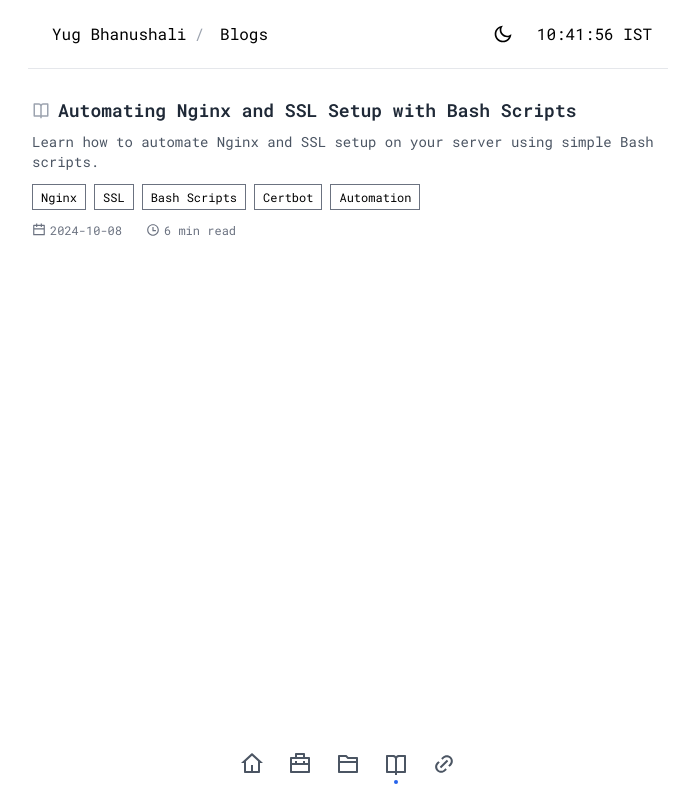
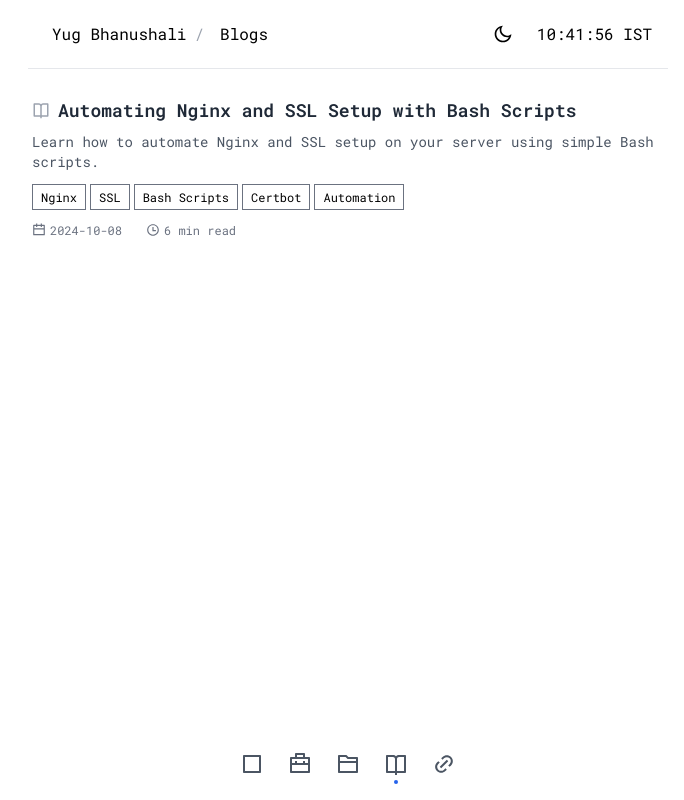
Before and after one commit to YugBhanushali/v2-portfolio, a Next.js app: page /blogs in a window 1280 px wide. Shown: the whole page, without its empty margins (292-976 px from the left). Built offline with nearby package versions, Linux system fonts and the light colour scheme.

Commit message:
some changes

```diff
--- a/app/layout.tsx
+++ b/app/layout.tsx
@@ -31,7 +31,7 @@ export default function RootLayout({
       <body className={inter.className}>
         <ThemeProvider
           attribute="class"
-          // defaultTheme="system"
+          defaultTheme="system"
           enableSystem
           disableTransitionOnChange
         >
--- a/app/socials/page.tsx
+++ b/app/socials/page.tsx
@@ -19,7 +19,11 @@ interface SocialLink {
 }
 
 const socialLinks: SocialLink[] = [
-  { name: "Email", icon: RiMailLine, href: "mailto:your.email@example.com" },
+  {
+    name: "Email",
+    icon: RiMailLine,
+    href: "mailto:yug.h.bhanushali1@gmail.com",
+  },
   {
     name: "Twitter",
     icon: RiTwitterXLine,
@@ -35,7 +39,7 @@ const socialLinks: SocialLink[] = [
     icon: RiGithubLine,
     href: "https://github.com/YugBhanushali",
   },
-  { name: "Resume", icon: RiFileTextLine, href: "/resume.pdf" },
+  { name: "Resume", icon: RiFileTextLine, href: "/resume/resume.pdf" },
 ];
 
 function SocialLinkItem({ link, index }: { link: SocialLink; index: number }) {
--- a/components/BlogPostItem.tsx
+++ b/components/BlogPostItem.tsx
@@ -45,7 +45,7 @@ export default function BlogPostItem({
         <p className="text-sm text-gray-600 dark:text-gray-400 mb-3">
           {post.description}
         </p>
-        <div className="flex flex-wrap gap-2 mb-3">
+        <div className="flex flex-wrap gap-1 mb-3">
           {post.tags.map((tag, tagIndex) => (
             <span
               key={tagIndex}
--- a/components/Footer.tsx
+++ b/components/Footer.tsx
@@ -10,6 +10,7 @@ import {
   RiFolder2Line,
   RiBookOpenLine,
   RiLinkM,
+  RiSquareLine,
 } from "react-icons/ri";
 
 export default function Footer() {
@@ -18,7 +19,7 @@ export default function Footer() {
   console.log(pathname);
 
   const navItems = [
-    { href: "/", icon: RiHome4Line, label: "Home" },
+    { href: "/", icon: RiSquareLine, label: "Home" },
     { href: "/work", icon: RiBriefcase2Line, label: "Work" },
     { href: "/projects", icon: RiFolder2Line, label: "Projects" },
     { href: "/blogs", icon: RiBookOpenLine, label: "Blogs" },
```
Also changed, not shown: package.json (+2 -6 lines), tailwind.config.ts (+0 -101 lines), 2 other files (tests, documents, lock files or other folders).
